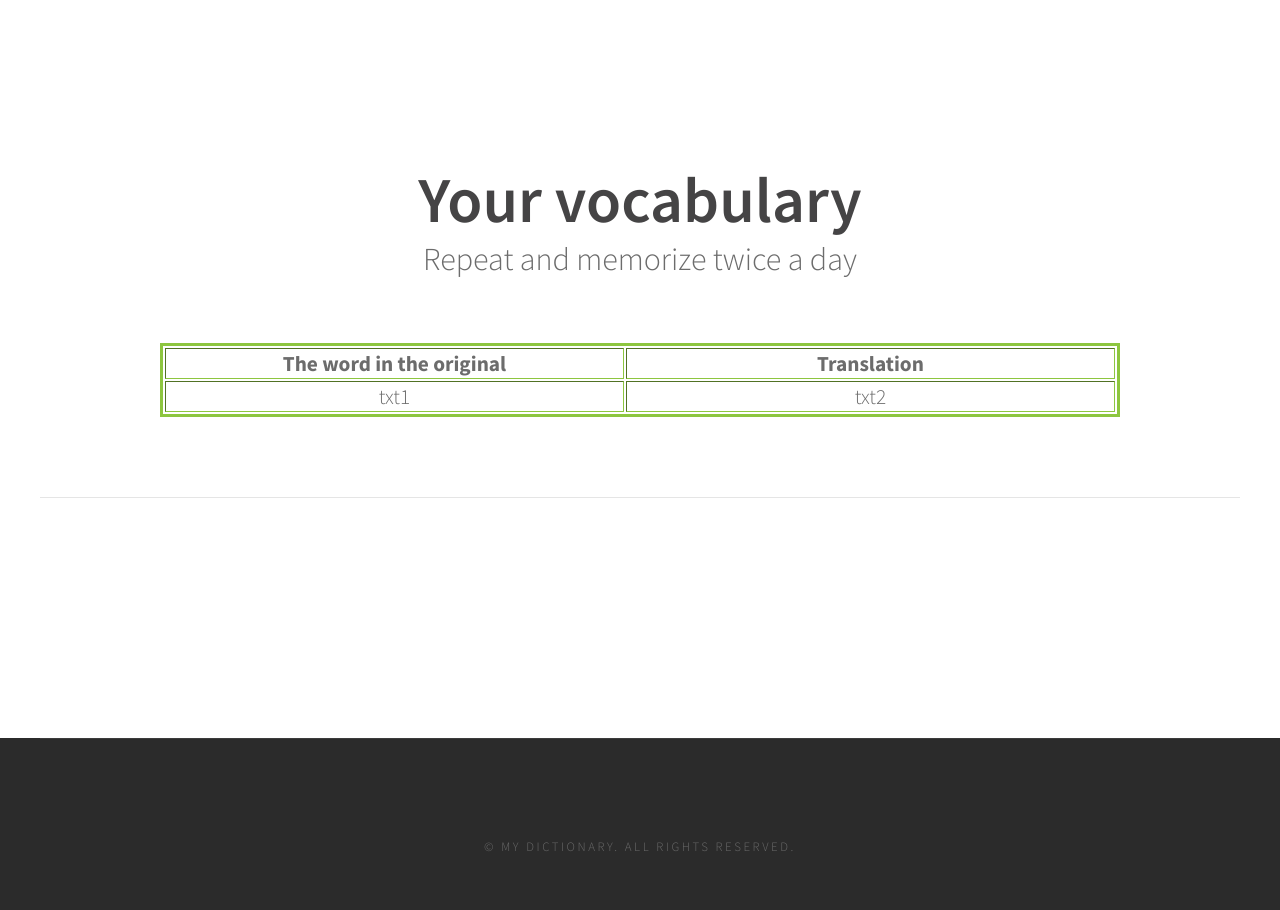
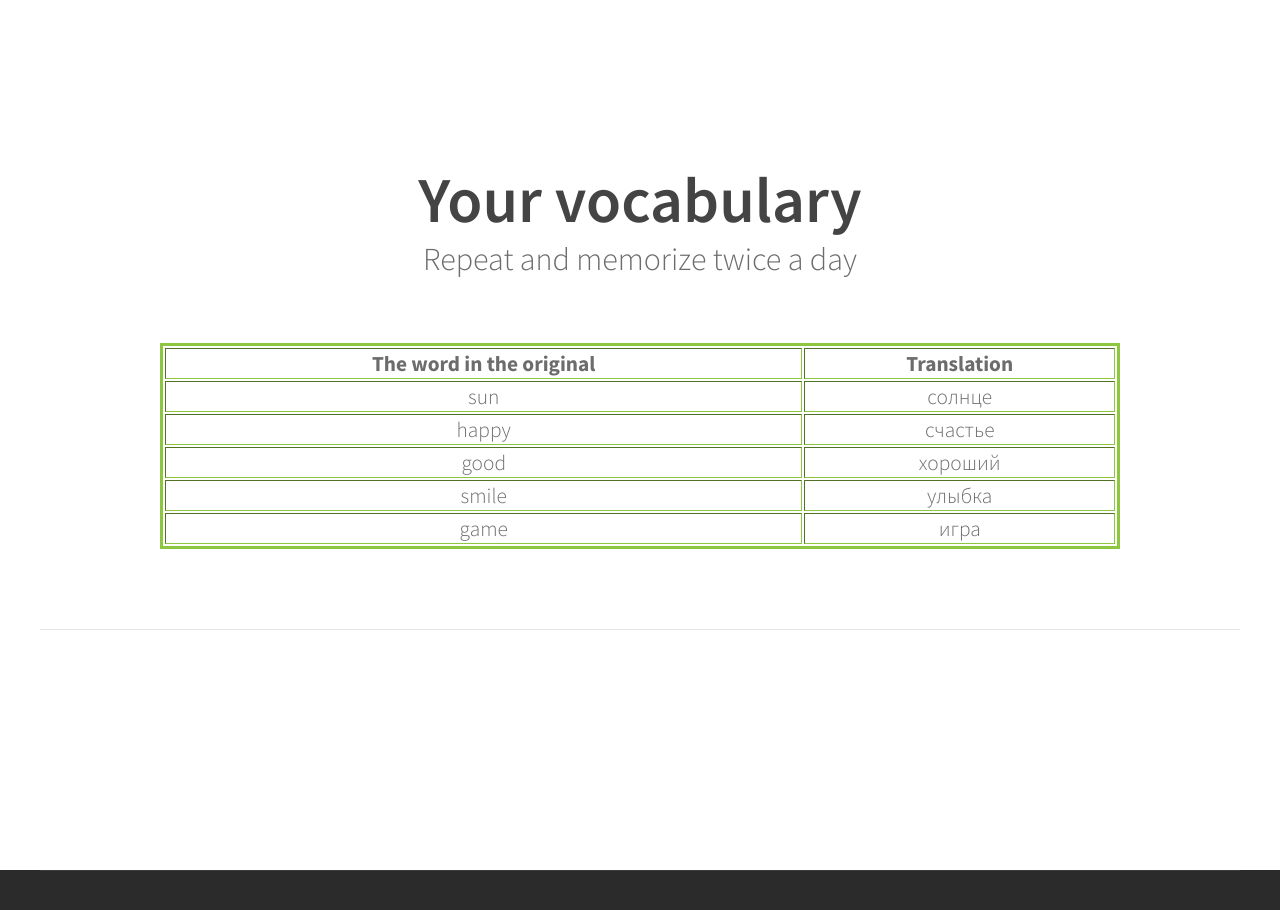
Before and after one commit to HelenFri/TestDjango1, a Django app: page /words_list in a window 1280 px wide. Shown: the part 101-1011 px from the top of the page. Run offline with Django 4.2, Linux system fonts and the light colour scheme.

Commit message:
The application logic was added in views.py for add.html and list.html

```diff
--- /dev/null
+++ b/my_dictionary/my_dict/dict_app/static/words_for_dict.txt
@@ -0,0 +1,5 @@
+sun солнце
+happy счастье
+good хороший
+smile улыбка
+game игра
--- a/my_dictionary/my_dict/dict_app/templates/dict_app/add.html
+++ b/my_dictionary/my_dict/dict_app/templates/dict_app/add.html
@@ -13,8 +13,8 @@
 				    <span class="byline">Repeat and memorize twice a day</span> </div>
 					<form method="POST" action="" enctype="multipart/form-data">
                         {% csrf_token %}
-                        <input type="text" id="eng_word" name="eng_word" placeholder="Add an word in English">
-                        <input type="text" id="ru_word" name="ru_word" placeholder="Add an translation">
+                        <input type="text" id="eng_word" name="word1" placeholder="Add an word in English">
+                        <input type="text" id="ru_word" name="word2" placeholder="Add an translation">
 						<br>
 						<br>
 						<button class="button" type="submit">Add</button>
--- a/my_dictionary/my_dict/dict_app/templates/dict_app/list.html
+++ b/my_dictionary/my_dict/dict_app/templates/dict_app/list.html
@@ -21,10 +21,12 @@
 							</tr>
 						</thead>
 						<tbody>
-							<tr>
-								<td width="100">txt1</td>
-								<td width="100">txt2</td>
-							</tr>
+						{% for i, j in content.items %}
+        					<tr>
+          						<td>{{ i }}</td>
+          						<td>{{ j }}</td>
+        					</tr>
+      					{% endfor %}
 						</tbody>
 					</table>
 		    </div>
--- a/my_dictionary/my_dict/dict_app/views.py
+++ b/my_dictionary/my_dict/dict_app/views.py
@@ -1,13 +1,33 @@
-from django.shortcuts import render
+from django.shortcuts import render, redirect
 
 
 def index(request):
     return render(request, 'dict_app/index.html', context={'page': 'home'})
 
 
+def read_from_file():
+    with open('dict_app/static/words_for_dict.txt', 'r', encoding='utf-8') as file:
+        all_words = file.read().splitlines()
+        words = {}
+        for row in all_words:
+            word1, word2 = row.split()
+            words.setdefault(word1, word2)
+        return words
+
+
 def words_list(request):
-    return render(request, 'dict_app/list.html', context={'page': 'list'})
+    words = read_from_file()
+    return render(request, 'dict_app/list.html', context={'page': 'list', 'content': words})
+
+
+def add_to_file(w1: str, w2: str):
+    with open('dict_app/static/words_for_dict.txt', 'a', encoding='utf-8') as file:
+        file.write(w1 + ' ' + w2 + '\n')
 
 
 def add_word(request):
-    return render(request, 'dict_app/add.html', context={'page': 'add'})
+    if request.method == 'GET':
+        return render(request, 'dict_app/add.html', context={'page': 'add'})
+    else:
+        add_to_file(request.POST['word1'], request.POST['word2'])
+        return redirect(index)
--- a/my_dictionary/my_dict/my_dict/settings.py
+++ b/my_dictionary/my_dict/my_dict/settings.py
@@ -9,7 +9,7 @@ https://docs.djangoproject.com/en/4.2/topics/settings/
 For the full list of settings and their values, see
 https://docs.djangoproject.com/en/4.2/ref/settings/
 """
-
+import os
 from pathlib import Path
 
 # Build paths inside the project like this: BASE_DIR / 'subdir'.
@@ -116,7 +116,7 @@ USE_TZ = True
 # Static files (CSS, JavaScript, Images)
 # https://docs.djangoproject.com/en/4.2/howto/static-files/
 
-STATIC_URL = 'static/'
+STATIC_URL = '/static/'
 STATICFILES_DIRS = [BASE_DIR / 'staticfiles']
 
 
```
